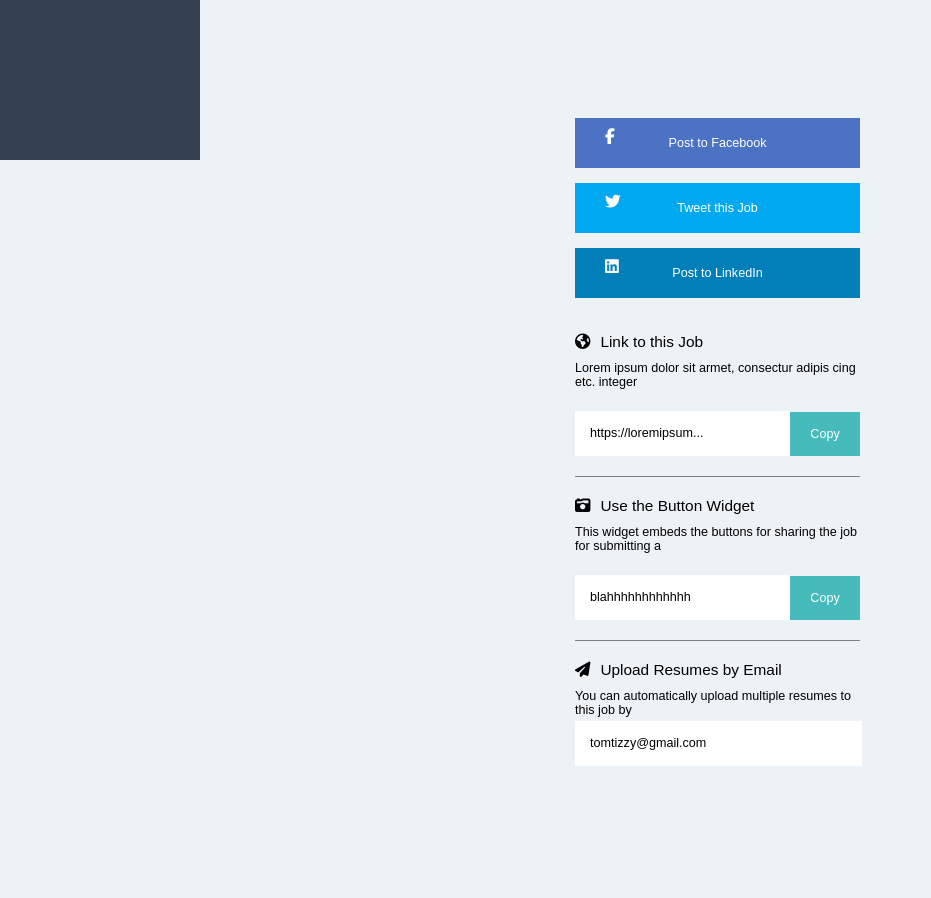
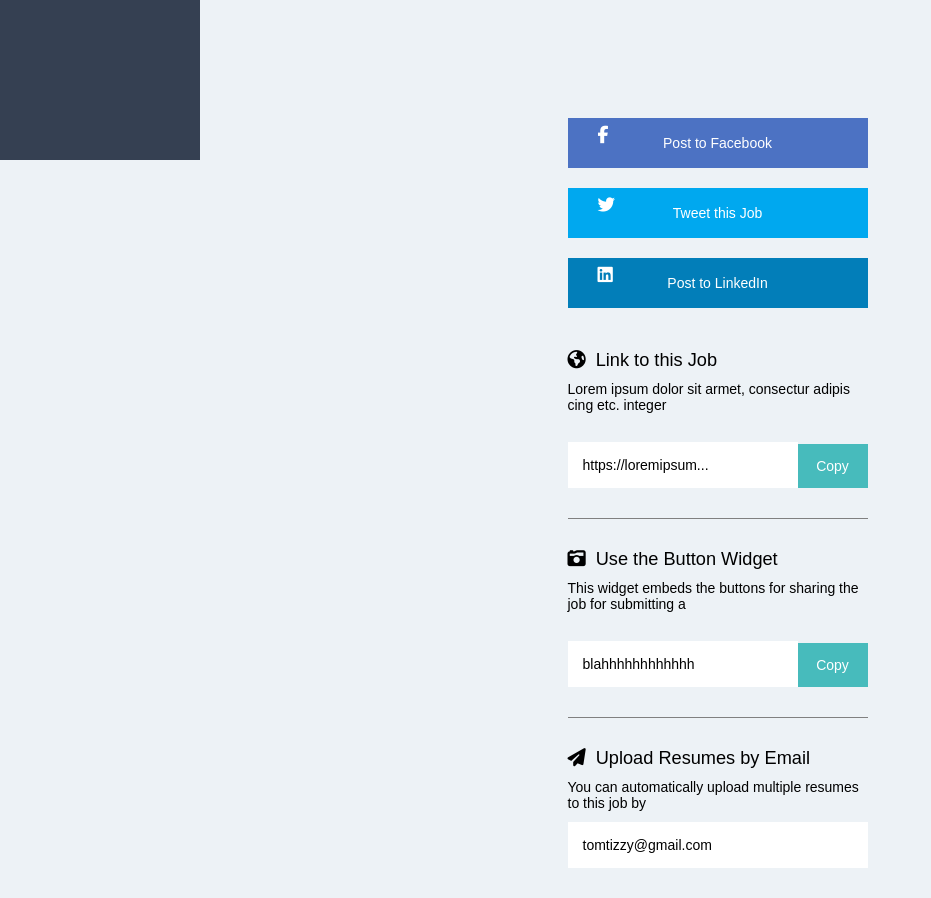
Before and after one commit to katiescruggs/ks-comp-challenge-3, a plain HTML site: page index.html in a window 1280 px wide. Shown: the part 1440-2338 px from the top of the page, without its empty margins (0-931 px from the left). Before the commit the page ends 2226 px from the top, so only its background shows below. Drawn offline with Linux system fonts and the light colour scheme.

Commit message:
fix margins of aside in main-section

```diff
--- a/style.css
+++ b/style.css
@@ -305,18 +305,16 @@ td {
 }
 
 aside {
-	font-size: 0.9rem;
 	margin: 60px 45px 0 0;
-	width: 285px;
+	width: 300px;
 }
 
 .aside-btn {
 	border: none;
 	color: white;
-	margin: 0 0 15px 0;
+	margin: 0 0 20px 0;
 	width: 100%;
 	height: 50px;
-
 	position: relative;
 }
 
@@ -336,12 +334,13 @@ aside {
 
 .linkedin {
 	background-color: #027EB9;
+	margin-bottom: 12px;
 }
 
 h2 {
-	font-size: 1.1rem;
+	font-size: 1.3rem;
 	font-weight: normal;
-	margin: 20px 0 10px 0;
+	margin: 30px 0 5px 0;
 }
 
 h2 .fa {
@@ -357,7 +356,7 @@ h2 .fa {
 .link-job,
 .button-widget,
 .upload-resumes {
-	height: 125px;
+	height: 150px;
 	position: relative;
 }
 
@@ -374,7 +373,7 @@ h2 .fa {
 	position: absolute;
 	left: 0;
 	right: 70px;
-	bottom: 10px;
+	bottom: 20px;
 }
 
 .copy-btn {
@@ -387,7 +386,7 @@ h2 .fa {
 
 	position: absolute;
 	right: 0;
-	bottom: 20px;
+	bottom: 30px;
 }
 
 .email-text {
```
